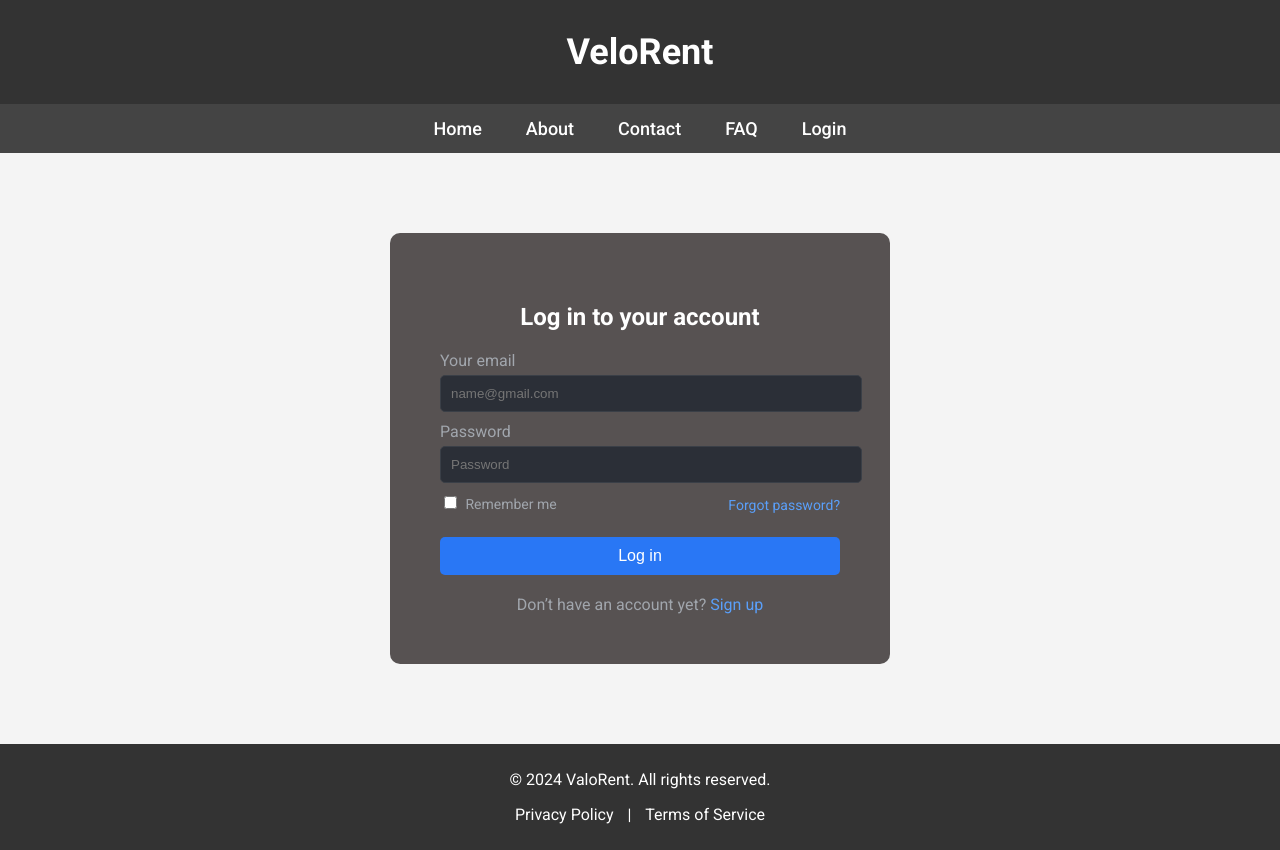
After one commit to Swosti-Makaju/Vehicle-Rental-System, a PHP site: page /login.html in a window 1280 px wide. The commit adds this page. Run offline with PHP 8.4, Linux system fonts and the light colour scheme.

Commit message:
'updated'

```diff
--- a/contact.css
+++ b/contact.css
@@ -9,7 +9,7 @@ body {
 
 .logo {
     text-align: center;
-    padding: 20px;
+    padding: 1px;
     background-color: #333;
     color: white;
     font-size: 24px;
--- a/contact.html
+++ b/contact.html
@@ -9,7 +9,7 @@
 <body>
 
 <div class="logo">
-    <h2>ValoRent</h2>
+    <h2>VeloRent</h2>
 </div>
 
 <div class="navbar">
--- a/home.css
+++ b/home.css
@@ -9,7 +9,7 @@ body {
 
 .logo {
     text-align: center;
-    padding: 10px;
+    padding: 1px;
     background-color: #333;
     color: white;
     font-size: 24px;
--- a/home.html
+++ b/home.html
@@ -15,7 +15,7 @@
 
 
 <div class="logo">
-    <h2>ValoRent</h2>
+    <h2>VeloRent</h2>
 </div>
 
 <div class="navbar">
--- /dev/null
+++ b/login.css
@@ -0,0 +1,134 @@
+@import url('https://fonts.googleapis.com/css2?family=Roboto:wght@400;500;700&display=swap');
+
+body {
+    font-family: 'Roboto', sans-serif;
+    margin: 0;
+    padding: 0;
+    background-color: #f4f4f4;
+}
+
+.logo {
+    text-align: center;
+    padding: 1px;
+    background-color: #333;
+    color: white;
+    font-size: 24px;
+}
+
+.navbar {
+      background-color: #444;
+      overflow: hidden;
+      text-align: center;
+  }
+
+  .navbar .nav {
+      display: inline-block;
+      color: white;
+      padding: 14px 20px;
+      text-decoration: none;
+      font-size: 18px;
+      font-weight: 500;
+      cursor: pointer;
+      transition: background-color 0.3s, color 0.3s;
+  }
+
+  .navbar .nav:hover {
+      background-color: #ddd;
+      color: black;
+  }
+
+
+  .container {
+      padding: 50px;
+      background-color: rgb(87, 82, 82);
+      max-width: 400px;
+      margin: 80px auto;
+      border-radius: 10px;
+      box-shadow: 0px 0px 10px #ffffff1a;
+  }
+
+  .container h2 {
+      color: #FFFFFF;
+      text-align: center;
+      margin-bottom: 20px;
+  }
+
+  .container label {
+      color: #A1A6AD;
+      margin-bottom: 5px;
+      display: block;
+  }
+
+  .container input[type="email"],
+  .container input[type="password"] {
+      width: 100%;
+      padding: 10px;
+      margin-bottom: 10px;
+      border: 1px solid #3A3F47;
+      border-radius: 5px;
+      background-color: #2B2F37;
+      color: #E1E5EA;
+  }
+
+  .container input[type="checkbox"] {
+      margin-right: 5px;
+  }
+
+  .container .remember-forgot {
+      display: flex;
+      justify-content: space-between;
+      align-items: center;
+      margin-bottom: 20px;
+      color: #A1A6AD;
+      font-size: 14px;
+  }
+
+  .container .remember-forgot a {
+      color: #5A9FF9;
+      text-decoration: none;
+  }
+
+  .container button {
+      width: 100%;
+      padding: 10px;
+      border: none;
+      border-radius: 5px;
+      background-color: #2977F5;
+      color: white;
+      font-size: 16px;
+      cursor: pointer;
+  }
+
+  .container button:hover {
+      background-color: #1966D1;
+  }
+
+  .container .signup-link {
+      text-align: center;
+      color: #A1A6AD;
+      margin-top: 20px;
+  }
+
+  .container .signup-link a {
+      color: #5A9FF9;
+      text-decoration: none;
+  }
+
+  .footer {
+      background-color: #333;
+      color: white;
+      text-align: center;
+      padding: 10px 0;
+      bottom: 0;
+      width: 100%;
+  }
+
+  .footer a {
+      color: #fff;
+      text-decoration: none;
+      margin: 0 10px;
+  }
+
+  .footer a:hover {
+      text-decoration: underline;
+  }
--- /dev/null
+++ b/login.html
@@ -0,0 +1,49 @@
+<!DOCTYPE html>
+<html lang="en">
+<head>
+      <meta charset="UTF-8">
+      <meta name="viewport" content="width=device-width, initial-scale=1.0">
+      <title>Login - VeloRent</title>
+      <link rel="stylesheet" href="login.css">
+</head>
+<body>
+
+<div class="logo">
+      <h2>VeloRent</h2>
+  </div>
+
+  <div class="navbar">
+      <a class="nav" href="home.html">Home</a>
+      <a class="nav" href="about.html">About</a>
+      <a class="nav" href="contact.html">Contact</a>
+      <a class="nav" href="faq.html">FAQ</a>
+      <a class="nav" href="login.html">Login</a>
+  </div>
+  <div class="container">
+      <h2>Log in to your account</h2>
+      <label for="email">Your email</label>
+      <input type="email" id="email" placeholder="name@gmail.com">
+
+      <label for="password">Password</label>
+      <input type="password" id="password" placeholder="Password">
+
+      <div class="remember-forgot">
+          <label>
+              <input type="checkbox">
+              Remember me
+          </label>
+          <a href="#">Forgot password?</a>
+      </div>
+
+      <button type="button">Log in</button>
+
+      <div class="signup-link">
+          Don’t have an account yet? <a href="#">Sign up</a>
+      </div>
+  </div>
+  <div class="footer">
+    <p>&copy; 2024 ValoRent. All rights reserved.</p>
+    <p><a href="privacy.html">Privacy Policy</a> | <a href="terms.html">Terms of Service</a></p>
+</div>
+</body>
+</html>
```
